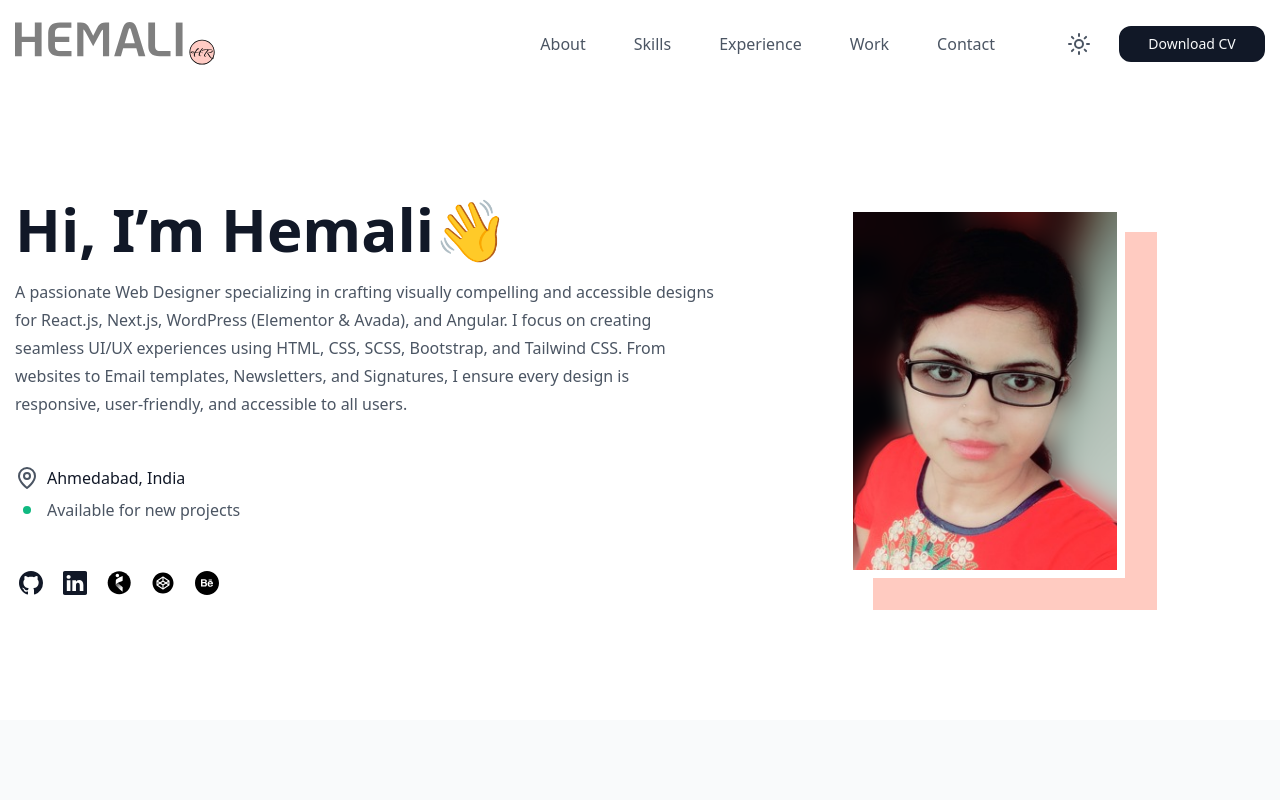
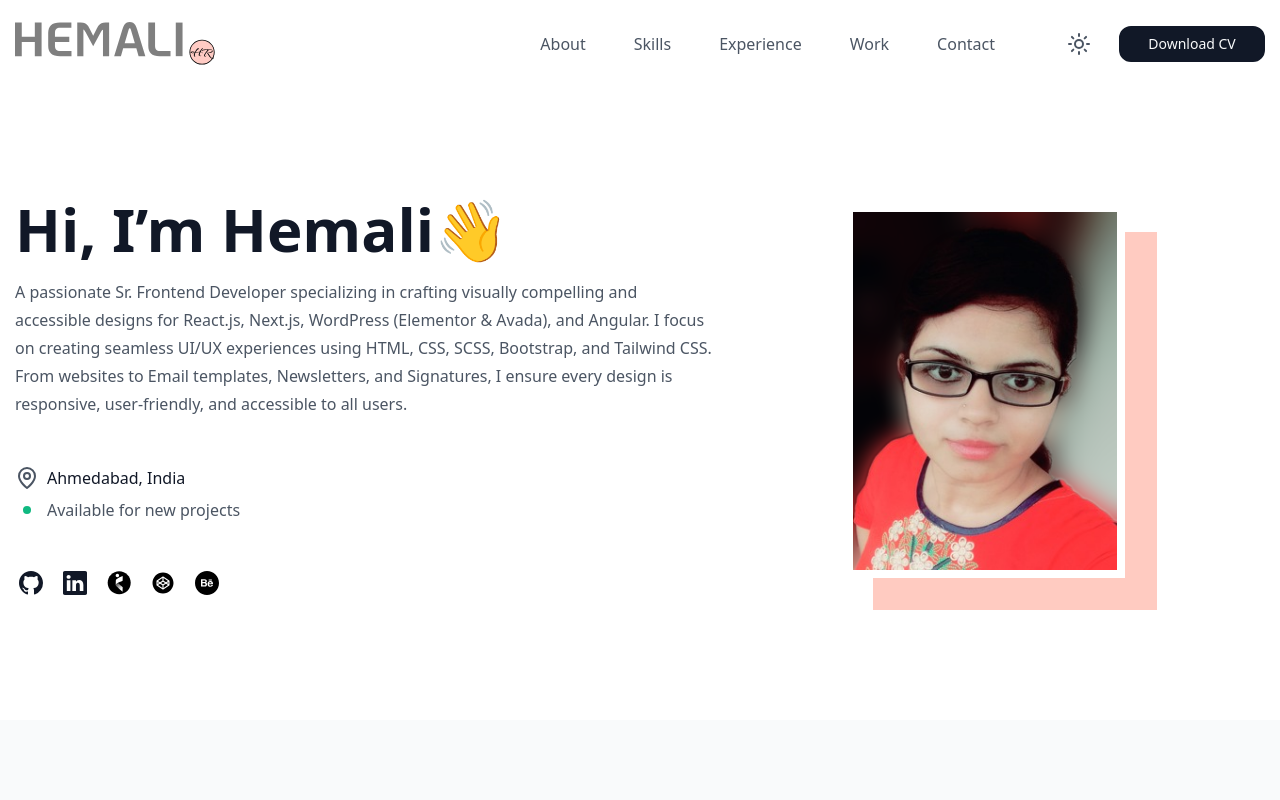
Before and after one commit to Hemali-Rami/My-portfolio, a Next.js app: page / in a window 1280 px wide. Shown: the top 800 px of the page. Built offline with nearby package versions, Linux system fonts and the light colour scheme.

Commit message:
upgrade next,react and react-dom

```diff
--- a/package.json
+++ b/package.json
@@ -11,10 +11,10 @@
   "dependencies": {
     "framer-motion": "^11.0.0",
     "gsap": "^3.12.7",
-    "next": "15.1.7",
+    "next": "^16.1.4",
     "prop-types": "^15.8.1",
-    "react": "^18.2.0",
-    "react-dom": "^18.2.0",
+    "react": "^19.2.3",
+    "react-dom": "^19.2.3",
     "react-scroll": "^1.9.3"
   },
   "devDependencies": {
--- a/src/app/component/HomeBanner.js
+++ b/src/app/component/HomeBanner.js
@@ -24,7 +24,7 @@ const HomeBanner = () => {
         viewport={isMobile ? {} : { once: true, amount: 0.3 }}
         transition={isMobile ? {} : { duration: 0.8, ease: "easeOut" }}>
                 <h1 className='lg:text-[60px] md:text-[45px] sm:text-[36px] xs:text-[36px] xxs:text-[36px] xxxs:text-[36px] font-bold text-gray-900 dark:text-[#F9FAFB]'>Hi, I’m Hemali👋</h1>
-                <p className='text-gray-600 text-md mt-1 leading-[28px] dark:text-[#D1D5DB]'>A passionate Web Designer specializing in crafting visually compelling and accessible designs for React.js, Next.js, WordPress (Elementor & Avada), and Angular. I focus on creating seamless UI/UX experiences using HTML, CSS, SCSS, Bootstrap, and Tailwind CSS. From websites to Email templates, Newsletters, and Signatures, I ensure every design is responsive, user-friendly, and accessible to all users.</p>
+                <p className='text-gray-600 text-md mt-1 leading-[28px] dark:text-[#D1D5DB]'>A passionate Sr. Frontend Developer specializing in crafting visually compelling and accessible designs for React.js, Next.js, WordPress (Elementor & Avada), and Angular. I focus on creating seamless UI/UX experiences using HTML, CSS, SCSS, Bootstrap, and Tailwind CSS. From websites to Email templates, Newsletters, and Signatures, I ensure every design is responsive, user-friendly, and accessible to all users.</p>
                 <div className='location flex items-center mt-[48px]'>
                     {darkMode ? (<svg width="24" height="24" viewBox="0 0 24 24" fill="none" xmlns="http://www.w3.org/2000/svg" aria-hidden="true">
                         <path d="M20 10C20 16 12 22 12 22C12 22 4 16 4 10C4 7.87827 4.84285 5.84344 6.34315 4.34315C7.84344 2.84285 9.87827 2 12 2C14.1217 2 16.1566 2.84285 17.6569 4.34315C19.1571 5.84344 20 7.87827 20 10Z" stroke="#ffff" strokeWidth="2" strokeLinecap="round" strokeLinejoin="round"/>
```
Also changed, not shown: 1 other file (tests, documents, lock files or other folders).
